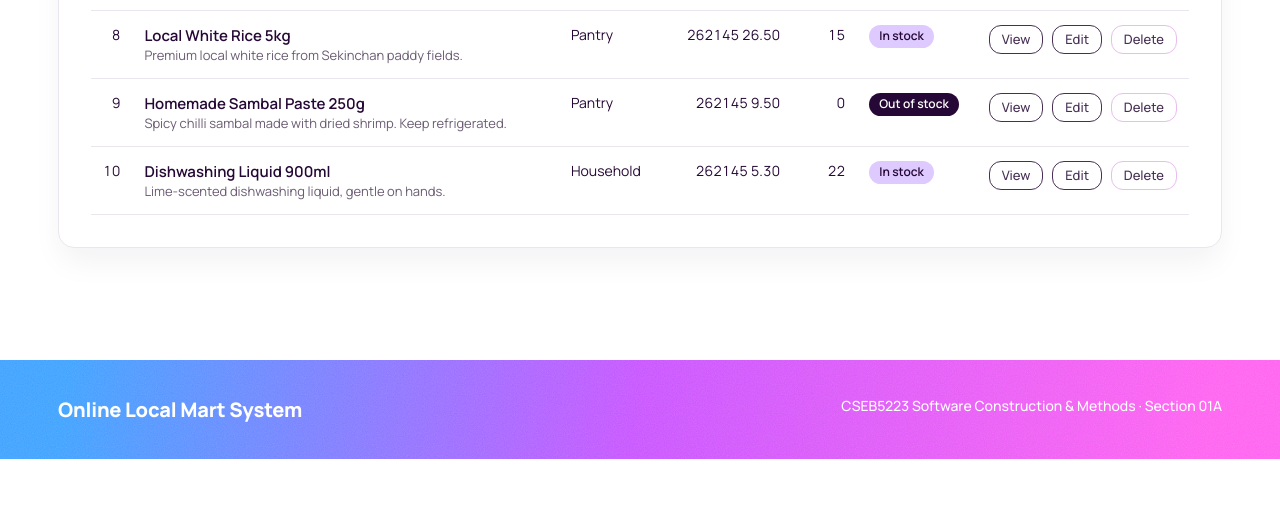
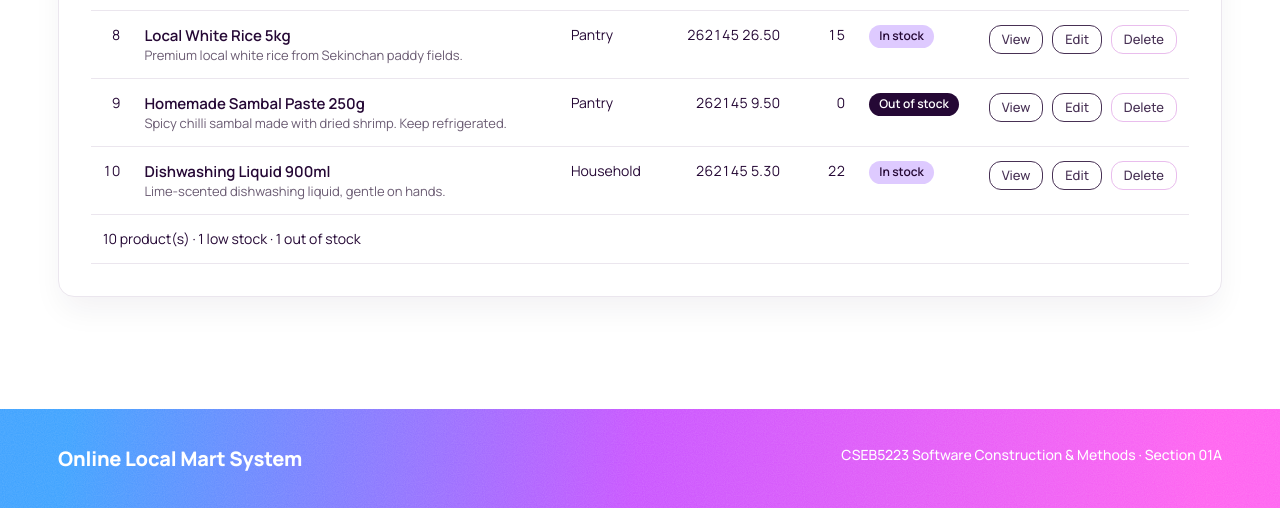
Before and after one commit to Numaizatul03/GROUP4_CSEB5223_OLMS, a PHP site: page / in a window 1280 px wide. Shown: the part 996-1504 px from the top of the page. Before the commit the page ends 1455 px from the top, so only its background shows below. Run offline with PHP 8.4, Linux system fonts and the light colour scheme; data comes from the database, SQL or seed files in the repository.

Commit message:
feat: improve product data display

```diff
--- a/src/views/products/partials/product_details.php
+++ b/src/views/products/partials/product_details.php
@@ -19,6 +19,8 @@
     <dt>Stock Quantity</dt>
     <dd><?= escapeHtml($productDetails['stockQuantity']) ?>
         <?php ViewService::renderPartial('products/partials/stock_badge', ['stockStatus' => $productDetails['stockStatus']]); ?></dd>
+        <dt>Stock Value</dt>
+    <dd><?= escapeHtml(formatPrice($productDetails['price'] * $productDetails['stockQuantity'])) ?></dd>
     <dt>Created</dt>
     <dd><?= escapeHtml($productDetails['createdAt']) ?></dd>
     <dt>Last Updated</dt>
--- a/src/views/products/partials/product_table.php
+++ b/src/views/products/partials/product_table.php
@@ -52,7 +52,16 @@ $actionLabels = [
                     </td>
                 </tr>
             <?php endforeach; ?>
-            </tbody>
+                        </tbody>
+            <tfoot>
+            <tr>
+                <td colspan="7" class="table-summary">
+                    <?= count($products) ?> product(s) &middot;
+                    <?= count(array_filter($products, static fn (Product $product) => $product->getStockStatus() === 'Low stock')) ?> low stock &middot;
+                    <?= count(array_filter($products, static fn (Product $product) => !$product->checkStock())) ?> out of stock
+                </td>
+            </tr>
+            </tfoot>
         </table>
     </div>
 <?php endif; ?>
```
